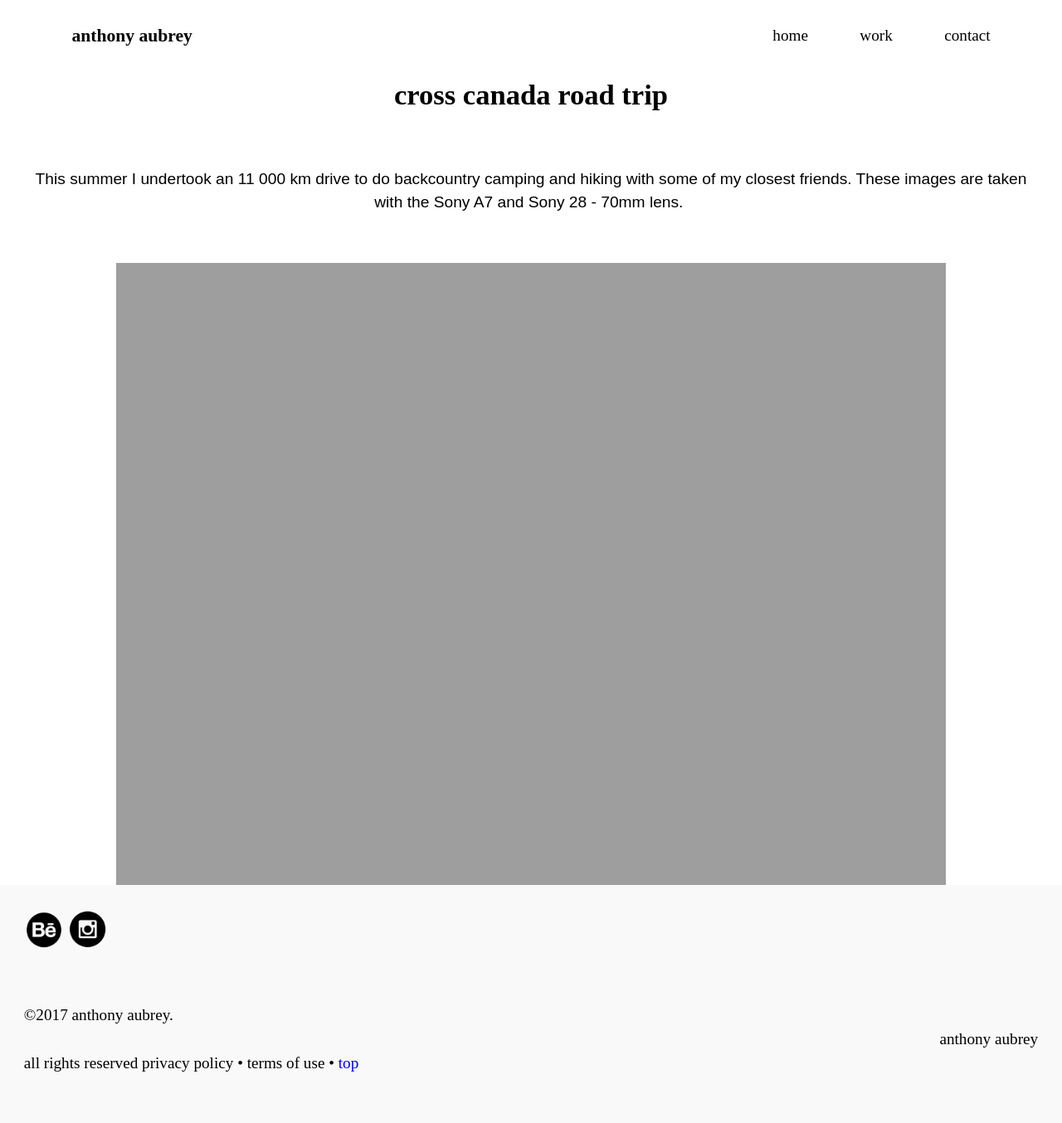
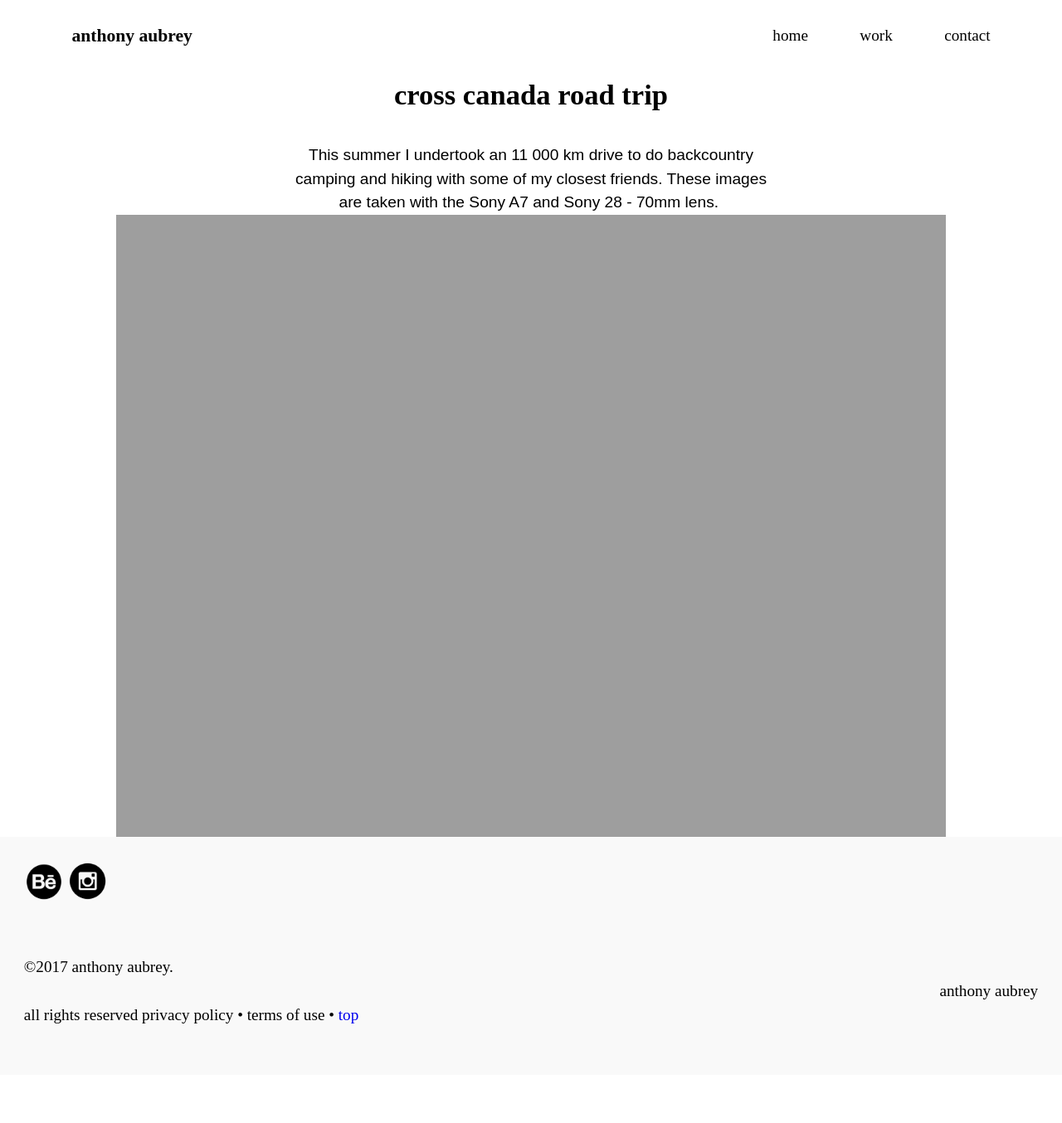
Before and after one commit to anthonyaubrey/portfolio, a Jekyll site: the page built from tripphotography.html, in a window 1280 px wide. Shown: the whole page at 83% size. Built offline with Jekyll 4.4.1, drawn with Linux system fonts in a browser that asks for light colours; after the commit the page ends 1296 px from its top, so only the background shows below that.

Commit message:
Added wrapper to text

```diff
--- a/tripphotography.html
+++ b/tripphotography.html
@@ -5,7 +5,7 @@ layout: default
 <main role="main" id="main" class="text-center">
   <div class="text-center">
     <h1 class="text-center">cross canada road trip</h1>
-    <p class="island open-sans text-center">This summer I undertook an 11 000 km drive to do backcountry camping and hiking with some of my closest friends. These images are taken with the Sony A7 and Sony 28 - 70mm lens. </p>
+    <p class="wrapper open-sans text-center">This summer I undertook an 11 000 km drive to do backcountry camping and hiking with some of my closest friends. These images are taken with the Sony A7 and Sony 28 - 70mm lens. </p>
     <div>
       <img class="img-flex limgwrap"src="{{site.baseurl}}/img/tripphotography/.jpg">
     </div>
```
